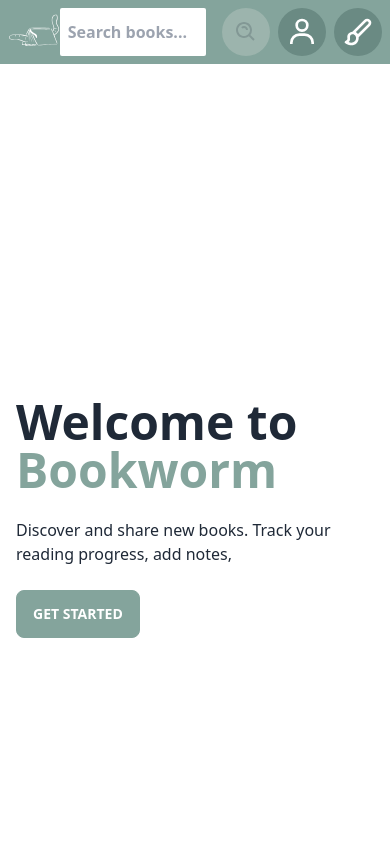
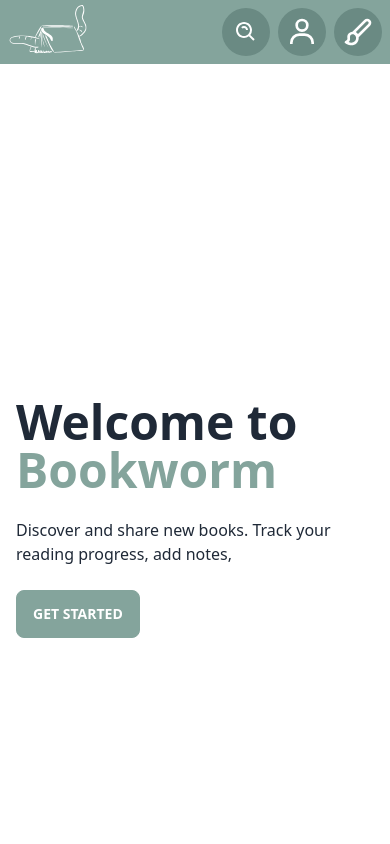
Before and after one commit to UniCT-WebDevelopment/Bookworm, a Next.js app: page / in a window 390 px wide. Shown: the top 844 px of the page. Built offline with nearby package versions, Linux system fonts and the light colour scheme; no server answers.

Commit message:
feat(searchbar): improve search bar component for mobile view, add x btn. make header sticky

```diff
--- a/src/components/Navbar.tsx
+++ b/src/components/Navbar.tsx
@@ -15,13 +15,12 @@ const Navbar = () => {
 	]
 
 	return (
-		<nav className="navbar bg-primary flex justify-between font-semibold h-8">
+		<nav className="navbar bg-primary sticky top-0 z-50 flex justify-between font-semibold h-8">
 			<div className="logo">
 				<Link href="/">
 					<Image src={logo} alt="logo" width={80}/>
 				</Link>
 			</div>
-			<Searchbar />
 			<div>
 				<ul className="flex gap-2">
 					{menuItems.map((item, index) => (
@@ -29,6 +28,9 @@ const Navbar = () => {
 							<a href={item.link}>{item.name}</a>
 						</li>
 					))}
+					<li>
+						<Searchbar />
+					</li>
 					<li>
 						<button className="btn btn-circle bg-primary-focus hover:bg-accent border-none">
 							<Link href="/profile">
--- a/src/components/Searchbar.tsx
+++ b/src/components/Searchbar.tsx
@@ -1,5 +1,5 @@
 import { IconContext } from 'react-icons'
-import { BiSearchAlt } from 'react-icons/bi'
+import { BiSearchAlt, BiX } from 'react-icons/bi'
 import { useRouter } from 'next/router'
 import { useState } from 'react'
 
@@ -14,6 +14,7 @@ import { useState } from 'react'
 const Searchbar = () => {
 	const router = useRouter()
 	const [searched, setSearched] = useState<string>('')
+	const [isOpen, setIsOpen] = useState<boolean>(false)
 
 	const encodeQueryParam = (param: string) => {
 		const specialChars = [
@@ -56,8 +57,8 @@ const Searchbar = () => {
 	}
 
 	return (
-		<div className="searchbar md:basis-2/5">
-			<input
+		<div className={`searchbar flex justify-between ${isOpen ? 'absolute top-0 left-0 py-2 px-4 w-full bg-primary' : ''}` }>
+			{isOpen && ( <input
 				className="w-full outline-none rounded-sm border-none bg-base-100 text-neutral-800 h-12 px-2"
 				type="text"
 				placeholder="Search books..."
@@ -70,16 +71,27 @@ const Searchbar = () => {
 				onChange={(event) => {
 					setSearched(event.target.value)
 				}}
-			/>
+			/> )}
+			<IconContext.Provider value={{ size: '1.5rem', className: 'text-base-100' }}>
 			<button
-				className="flex place-items-center justify-center btn btn-circle ml-4 bg-primary-focus hover:bg-accent border-none"
-				onClick={search}
-				disabled={searched.length === 0}
+				className="flex place-items-center justify-center btn btn-circle ml-2 bg-primary-focus hover:bg-accent border-none"
+				onClick={() => {isOpen ? search() : setIsOpen(true)}}
+				disabled={searched.length === 0 && isOpen}
 			>
-				<IconContext.Provider value={{ size: '1.5rem' }}>
-					<BiSearchAlt />
-				</IconContext.Provider>
+				<BiSearchAlt />
 			</button>
+
+			{isOpen && (
+				<button
+					className="btn btn-circle bg-primary-focus ml-2 hover:bg-accent border-none"
+					onClick={() => {
+						setIsOpen(false)
+						setSearched('')
+					}}>
+					<BiX />
+				</button>
+			)}
+			</IconContext.Provider>
 		</div>
 	)
 }
```
